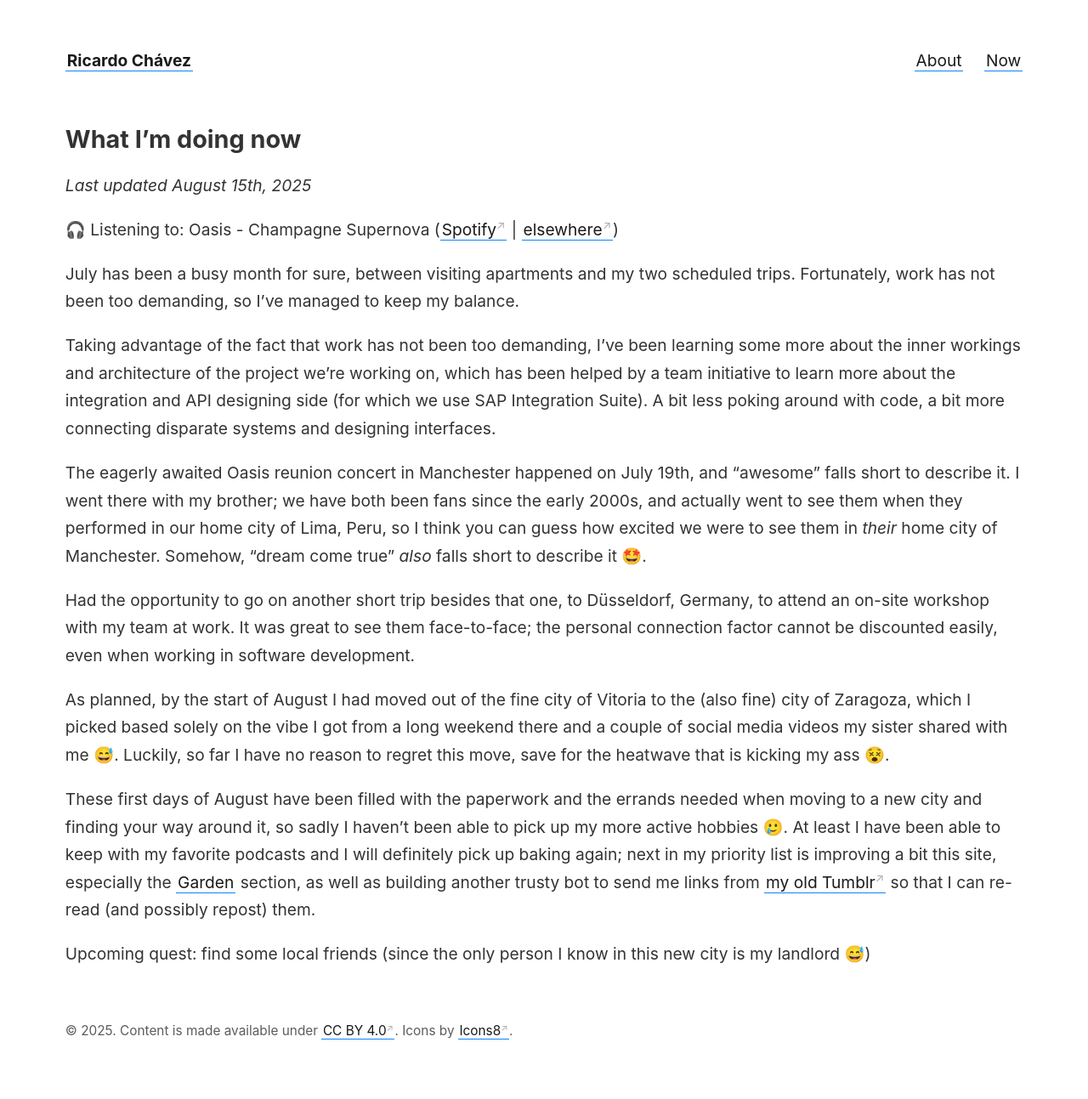
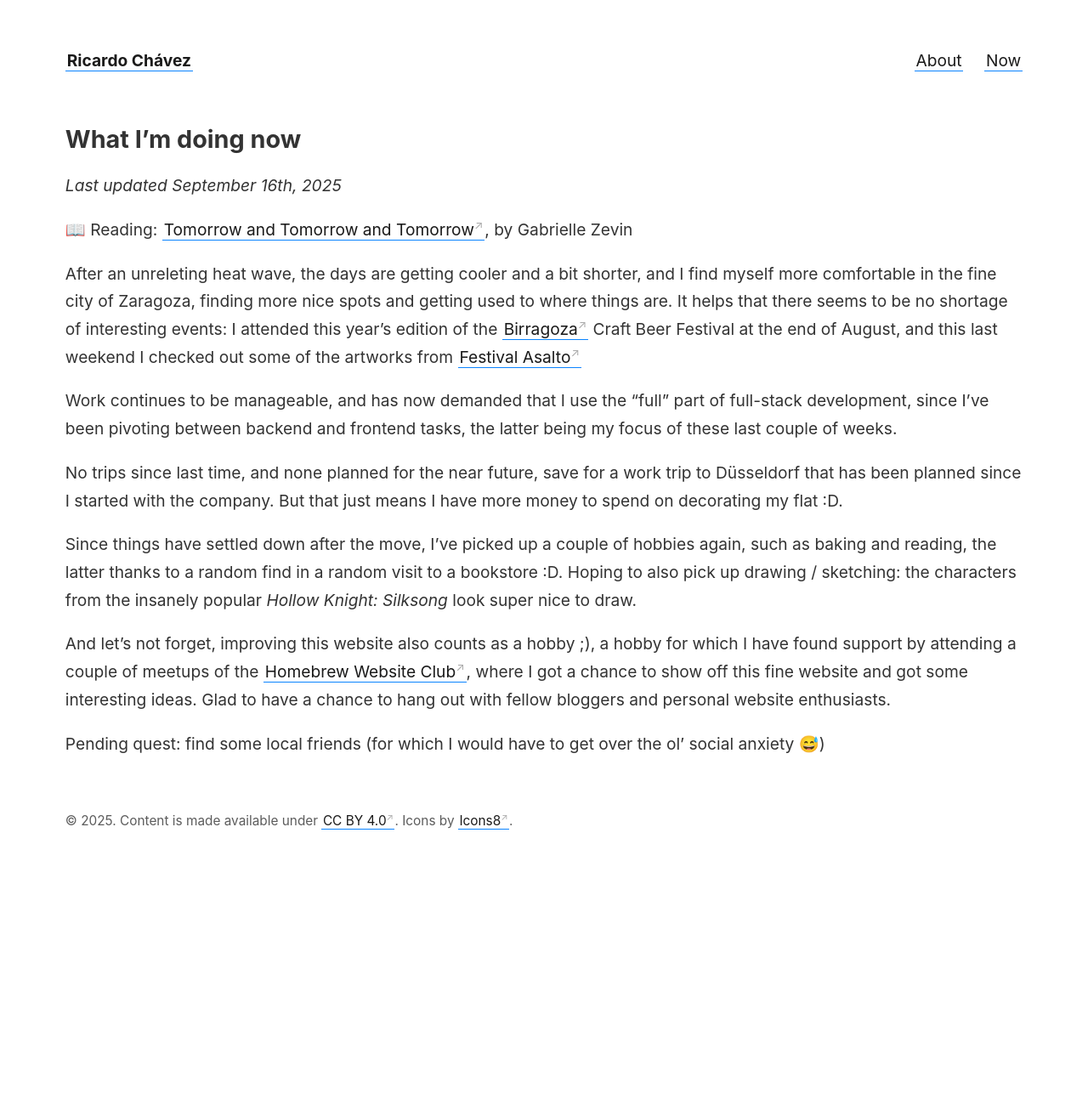
Before and after one commit to ricardochavezt/ricardochavezt.com, a Jekyll site: the page built from _pages/now.md, in a window 1280 px wide. Shown: the whole page at 85% size. Built offline with Jekyll 4.4.1, drawn with Linux system fonts in a browser that asks for light colours; after the commit the page ends 1046 px from its top, so only the background shows below that.

Commit message:
Updating /now

```diff
--- a/_pages/now.md
+++ b/_pages/now.md
@@ -6,20 +6,18 @@ permalink: /now
 
 ## What I'm doing now
 
-_Last updated August 15th, 2025_
+_Last updated September 16th, 2025_
 
-🎧 Listening to: Oasis - Champagne Supernova ([Spotify](https://open.spotify.com/intl-es/track/1wo3UYTeizJHkwYIuLuBPF?si=9cb202d3b2364be2) \| [elsewhere](https://bit.donado.co/Sma3Tg))
+📖 Reading: [Tomorrow and Tomorrow and Tomorrow](https://gabriellezevin.com/tomorrowx3/), by Gabrielle Zevin
 
-July has been a busy month for sure, between visiting apartments and my two scheduled trips. Fortunately, work has not been too demanding, so I've managed to keep my balance.
+After an unreleting heat wave, the days are getting cooler and a bit shorter, and I find myself more comfortable in the fine city of Zaragoza, finding more nice spots and getting used to where things are. It helps that there seems to be no shortage of interesting events: I attended this year's edition of the [Birragoza](https://cervezasartesanas.com/birragoza-2025/) Craft Beer Festival at the end of August, and this last weekend I checked out some of the artworks from [Festival Asalto](https://www.festivalasalto.com/)
 
-Taking advantage of the fact that work has not been too demanding, I've been learning some more about the inner workings and architecture of the project we're working on, which has been helped by a team initiative to learn more about the integration and API designing side (for which we use SAP Integration Suite). A bit less poking around with code, a bit more connecting disparate systems and designing interfaces.
+Work continues to be manageable, and has now demanded that I use the "full" part of full-stack development, since I've been pivoting between backend and frontend tasks, the latter being my focus of these last couple of weeks.
 
-The eagerly awaited Oasis reunion concert in Manchester happened on July 19th, and "awesome" falls short to describe it. I went there with my brother; we have both been fans since the early 2000s, and actually went to see them when they performed in our home city of Lima, Peru, so I think you can guess how excited we were to see them in _their_ home city of Manchester. Somehow, "dream come true" _also_ falls short to describe it 🤩.
+No trips since last time, and none planned for the near future, save for a work trip to Düsseldorf that has been planned since I started with the company. But that just means I have more money to spend on decorating my flat :D.
 
-Had the opportunity to go on another short trip besides that one, to Düsseldorf, Germany, to attend an on-site workshop with my team at work. It was great to see them face-to-face; the personal connection factor cannot be discounted easily, even when working in software development.
+Since things have settled down after the move, I've picked up a couple of hobbies again, such as baking and reading, the latter thanks to a random find in a random visit to a bookstore :D. Hoping to also pick up drawing / sketching: the characters from the insanely popular _Hollow Knight: Silksong_ look super nice to draw.
 
-As planned, by the start of August I had moved out of the fine city of Vitoria to the (also fine) city of Zaragoza, which I picked based solely on the vibe I got from a long weekend there and a couple of social media videos my sister shared with me 😅. Luckily, so far I have no reason to regret this move, save for the heatwave that is kicking my ass 😵.
+And let's not forget, improving this website also counts as a hobby ;), a hobby for which I have found support by attending a couple of meetups of the [Homebrew Website Club](https://indieweb.org/Homebrew_Website_Club), where I got a chance to show off this fine website and got some interesting ideas. Glad to have a chance to hang out with fellow bloggers and personal website enthusiasts.
 
-These first days of August have been filled with the paperwork and the errands needed when moving to a new city and finding your way around it, so sadly I haven't been able to pick up my more active hobbies 🥲. At least I have been able to keep with my favorite podcasts and I will definitely pick up baking again; next in my priority list is improving a bit this site, especially the <a href="/garden" class="internal-link">Garden</a> section, as well as building another trusty bot to send me links from [my old Tumblr]((https://capuccinoproductions.tumblr.com/)) so that I can re-read (and possibly repost) them.
-
-Upcoming quest: find some local friends (since the only person I know in this new city is my landlord 😅)
+Pending quest: find some local friends (for which I would have to get over the ol' social anxiety 😅)
```
